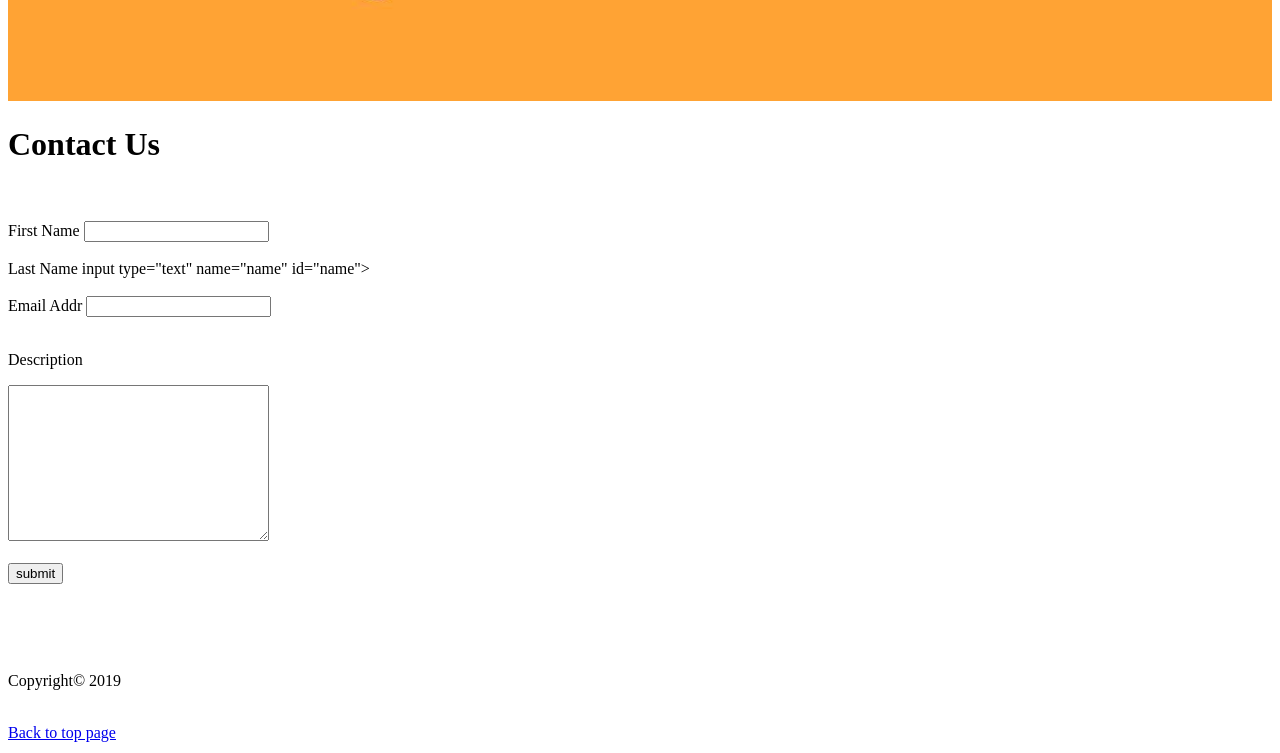
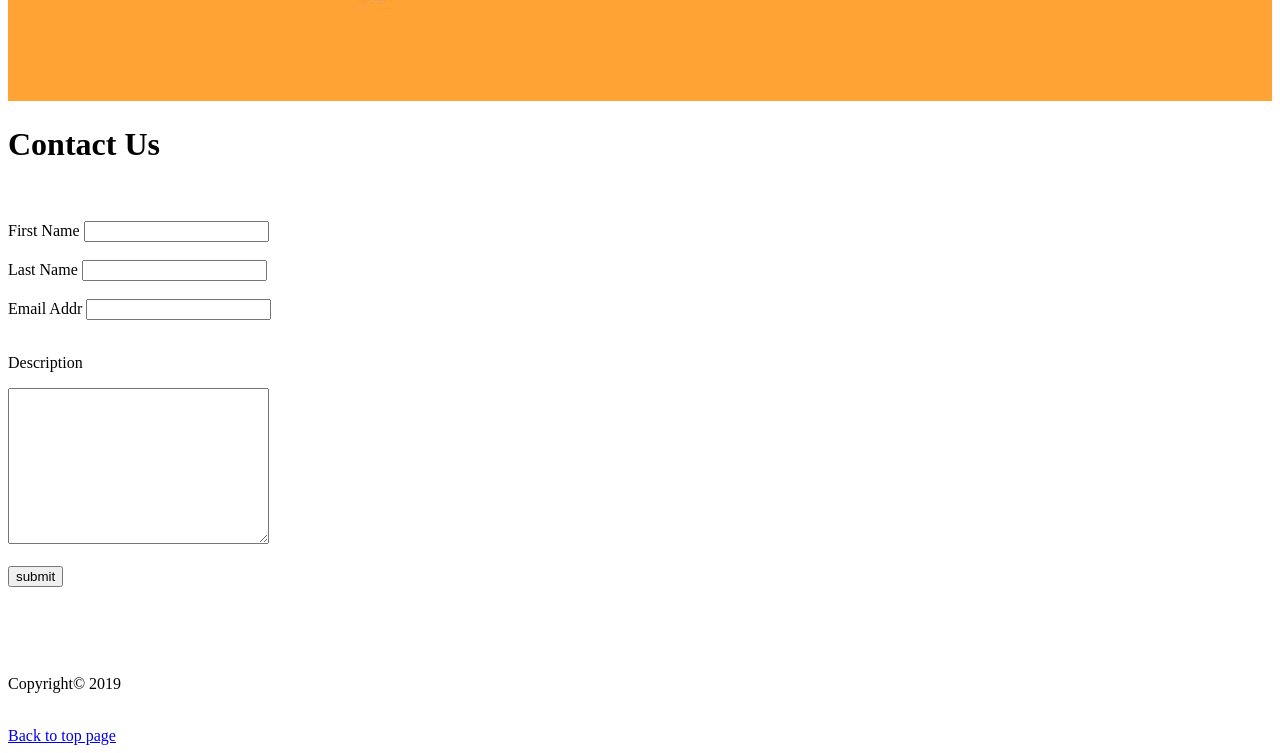
Before and after one commit to subarks/archtml, a plain HTML site: page Contact.html in a window 1280 px wide. Shown: the part 684-1437 px from the top of the page. Drawn offline with Linux system fonts and the light colour scheme.

Commit message:
Add files via upload

```diff
--- a/Contact.html
+++ b/Contact.html
@@ -27,7 +27,7 @@
     <br>
     <br>
       <label for="name">Last Name</label>
-      input type="text" name="name" id="name">
+      <input type="text" name="name" id="name">
     <br>
     <br>
       <label for="email">Email Addr </label>
```
